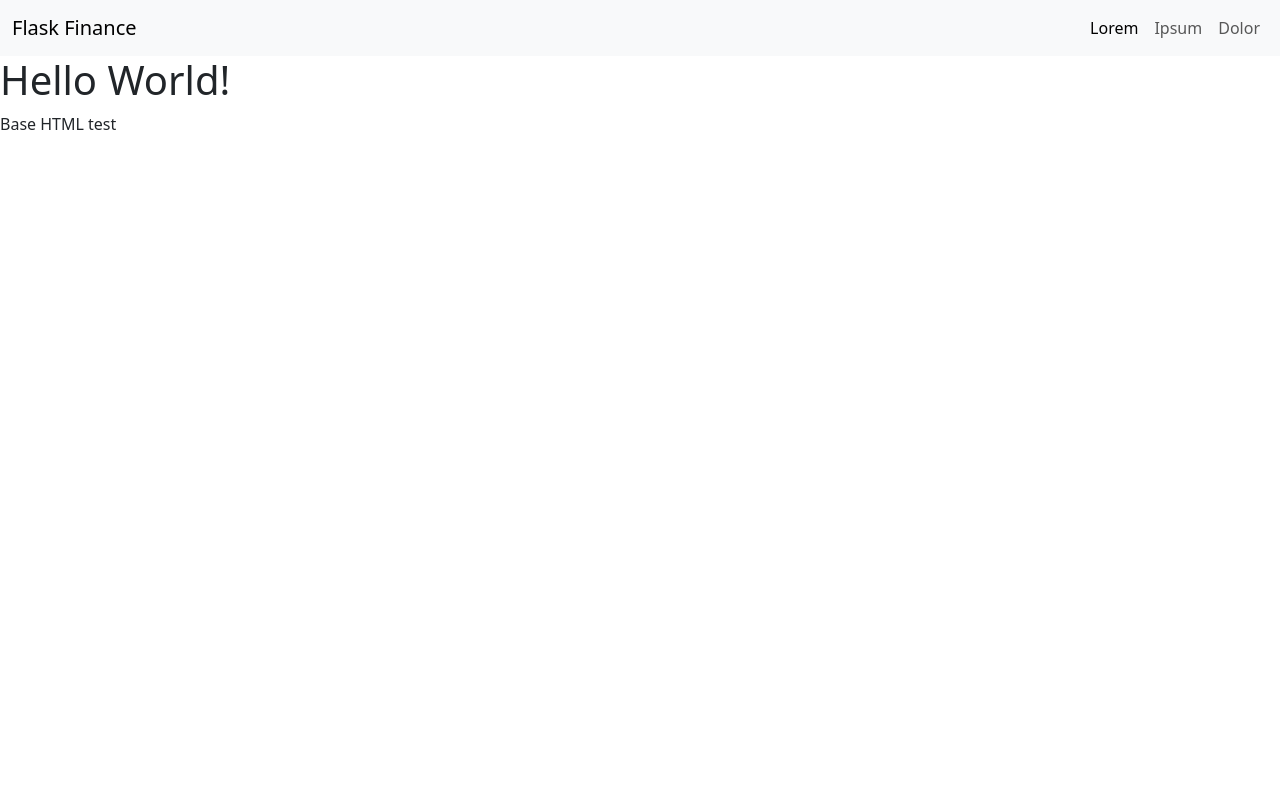
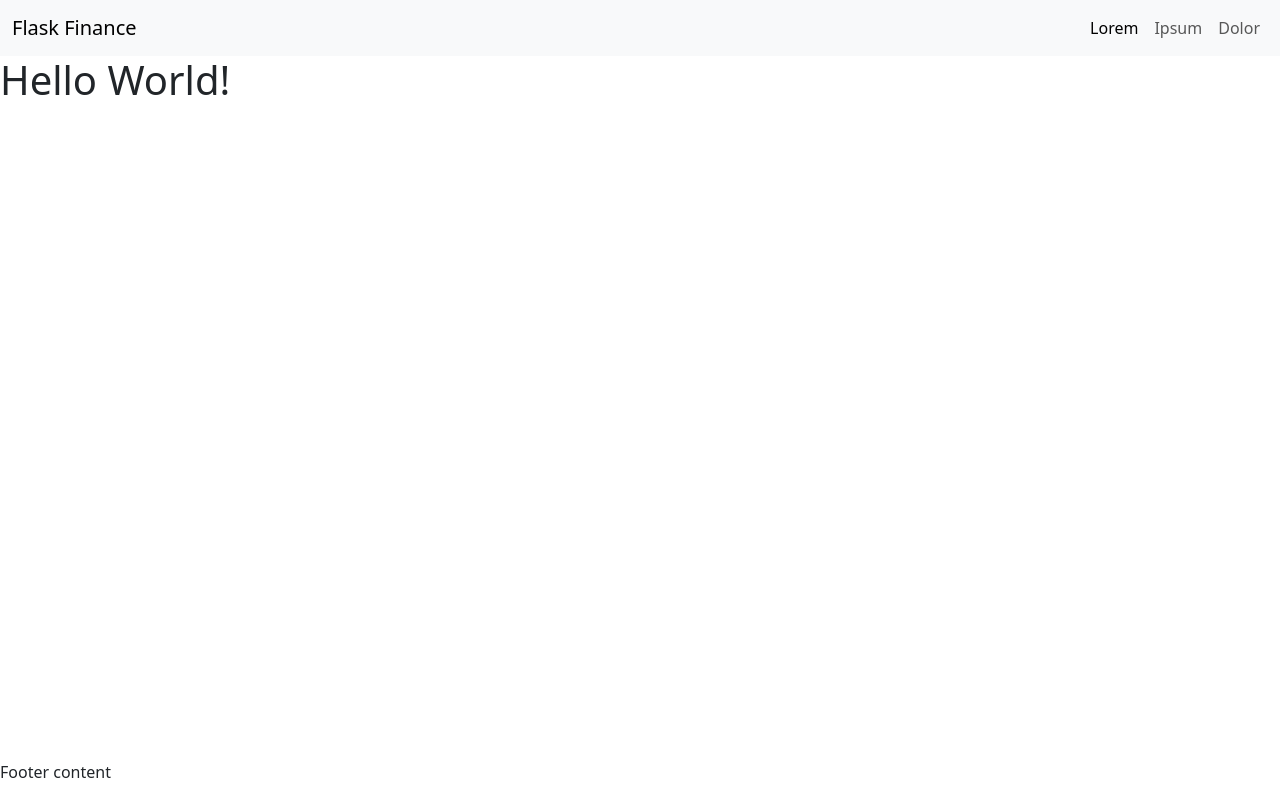
Before and after one commit to KevLoughrey/FinanceApp, a Flask app: page / in a window 1280 px wide. Run offline with Flask 3, Linux system fonts and the light colour scheme.

Commit message:
feat(ui): add placeholder footer to base.html

```diff
--- a/financeapp/templates/base.html
+++ b/financeapp/templates/base.html
@@ -9,7 +9,7 @@
         integrity="sha384-LN+7fdVzj6u52u30Kp6M/trliBMCMKTyK833zpbD+pXdCLuTusPj697FH4R/5mcr" crossorigin="anonymous">
 </head>
 
-<body>
+<body class="d-flex flex-column min-vh-100">
     <header>
         <nav class="navbar navbar-expand-lg bg-body-tertiary">
             <div class="container-fluid">
@@ -35,8 +35,8 @@
         {% endblock %}
     </main>
 
-    <footer>
-        <p>Base HTML test</p>
+    <footer class="mt-auto">
+        <p>Footer content</p>
     </footer>
 
     <script src="https://cdn.jsdelivr.net/npm/bootstrap@5.3.7/dist/js/bootstrap.bundle.min.js"
```
